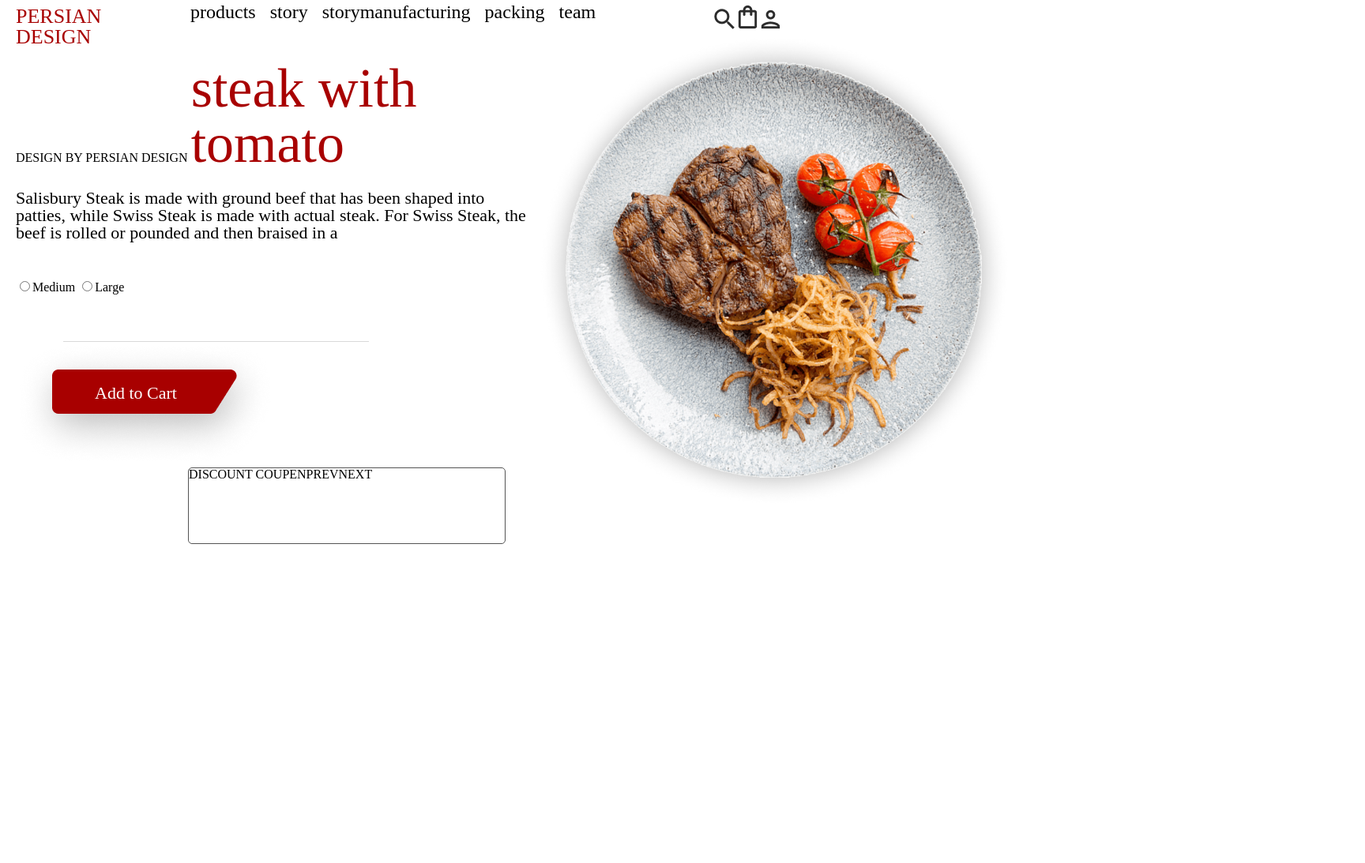
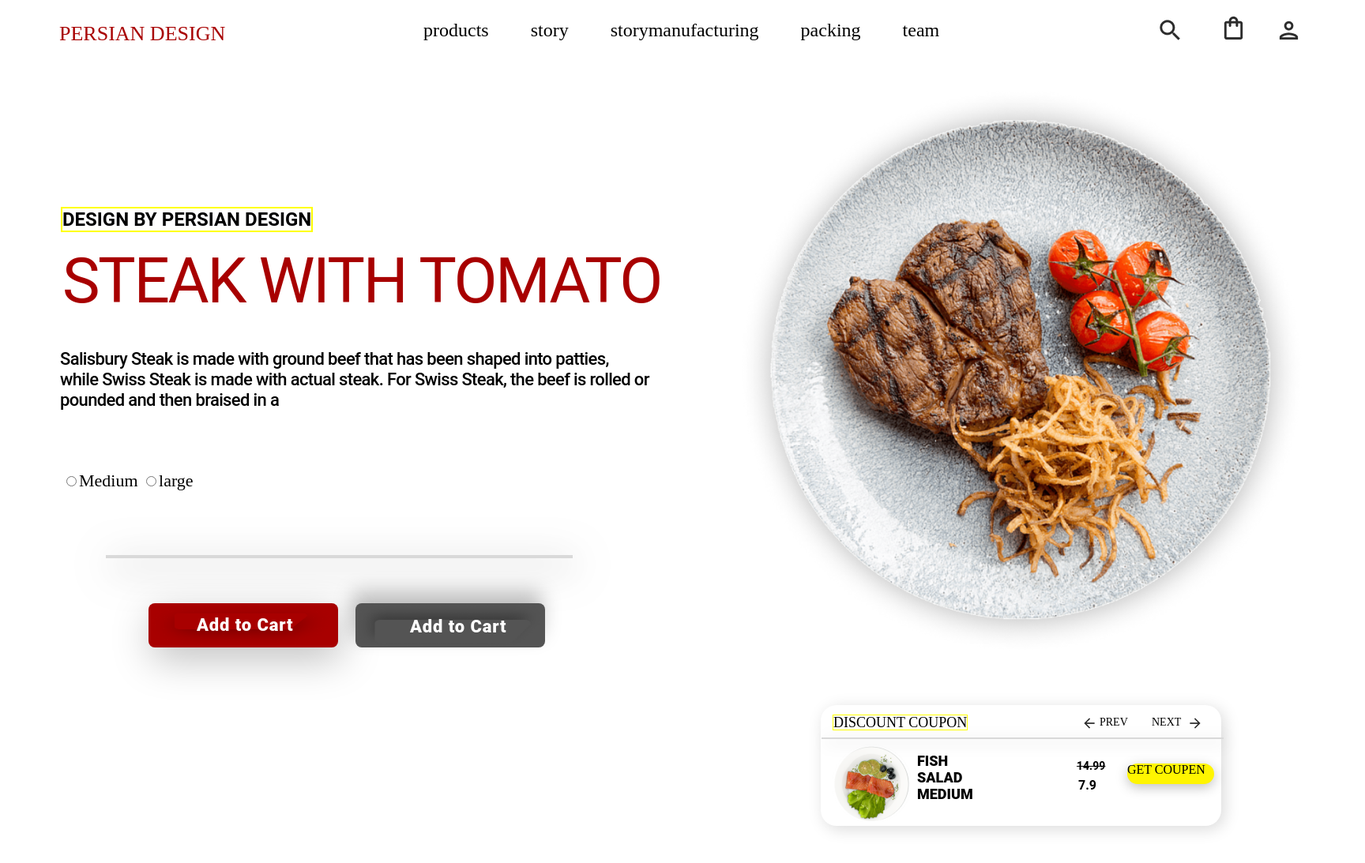
Before and after one commit to dolbika77/restaurant, a plain HTML site: page index.html in a window 1280 px wide. Shown: the part 17-1110 px from the top of the page at 79% size, 1728 px wide, since content can reach past the window. Before the commit the page ends 800 px from the top, so only its background shows below. Drawn offline with Linux system fonts and the light colour scheme.

Commit message:
modified

```diff
--- a/index.html
+++ b/index.html
@@ -11,7 +11,8 @@
   <body>
     <div class="header">
       <div class="container">
-        <span class="design">PERSIAN DESIGN</span>
+        <span class="design"> PERSIAN DESIGN </span>
+        <div class="menu">
           <ul>
             <li>products</li>
             <li>story</li>
@@ -19,37 +20,56 @@
             <li>packing</li>
             <li>team</li>
           </ul>
+        </div>
         <div class="icons">
-          <img src="/icons/search.png" alt="image" />
-          <img src="/icons/story.png" alt="image" />
-          <img src="/icons/Vector (1).png" alt="image" />
+          <img src="/icons/search.png" alt="image" class="search" />
+          <img src="/icons/story.png" alt="image" class="story" />
+          <img src="/icons/Vector (1).png" alt="image" class="vector" />
         </div>
       </div>
-
-      <div class="body">
-        <img class="pic" src="/icons/pic1.png" alt="image" />
-        <span class="chef">DESIGN BY PERSIAN DESIGN</span>
+    </div>
+    <div class="offer">
+      <img src="/icons/pic1.png" alt="image" class="pic" />
+      <span class="com"
+        >Design by persian design
+        <br />
         <span class="steak">steak with tomato</span>
-        <p>
+      </span>
+      <p class="desc">
         Salisbury Steak is made with ground beef that has been shaped into
         patties, while Swiss Steak is made with actual steak. For Swiss Steak,
         the beef is rolled or pounded and then braised in a
       </p>
-        <input type="radio" name="choose" />Medium
-        <input type="radio" name="choose" />Large
-        <div class="row"></div>
-        <div class="addcart">
-          <img src="/icons/red.png" alt="" />
-
-          <h1>Add to Cart</h1>
+      <div class="rad">
+        <input type="radio" name="size" />Medium
+        <input type="radio" name="size" />large
       </div>
-        <!-- <div class="booking">
-          <img src="/icons/dark.png" alt="" />
-        </div> -->
+      <div class="break"></div>
+      <div>
+        <img src="/icons/red.png" alt="" class="atc" />
+        <span class="adding">Add to Cart</span>
+      </div>
+      <div>
+        <img src="/icons/dark.png" alt="" class="book" />
+        <span class="booking">Add to Cart</span>
+      </div>
+    </div>
+    <div class="footer">
       <div class="discount">
-          <span>DISCOUNT COUPEN</span>
-          <span class="discinfo">PREV</span>
-          <span class="discinfo">NEXT</span>
+        <span class="coup">DISCOUNT COUPON</span>
+        <img src="/icons/left.png" alt="" class="left" /><span class="prev"
+          >PREV</span
+        >
+        <img src="/icons/right.png" alt="" class="right" /><span class="next"
+          >NEXT</span
+        >
+        <div class="br2"></div>
+        <div class="cont">
+          <img src="/icons/littleimg.png" alt="" class="littleimg" />
+          <span class="fish">Fish salad Medium</span>
+          <span class="price"><del>14.99</del></span>
+          <span class="nprice">7.9</span>
+          <div class="getcoupen">GET COUPEN</div>
         </div>
       </div>
     </div>
--- a/style.css
+++ b/style.css
@@ -1,97 +1,317 @@
 body {
-  background-color: #ffffff;
-  width: 100%;
-  height: auto;
-}
-.header {
-  display: inline-block;
-  margin-left: 20px;
-}
+  position: relative;
+  width: 1728px;
+  height: 1117px;
 
-.container {
-  display: flex;
-  align-items: center;
-  margin-top: 20px;
+  background: #ffffff;
 }
 .design {
+  position: relative;
+  height: 30px;
   width: 207px;
-  height: 30px;
+  left: 75px;
+  top: 47px;
   font-size: 26px;
   color: #a80000;
 }
+.menu {
+  text-align: center;
+}
+ul {
+  display: flex;
+  position: absolute;
+  width: 649px;
+  height: 39px;
+  left: 473px;
+  top: 43px;
+
+  margin-left: 10px;
+}
 
 li {
-  width: auto;
-  height: 39px;
-  display: inline-block;
-  margin-left: 14px;
+  margin-left: 53px;
   font-size: 24px;
 }
 .icons {
-  display: inline-block;
-  margin-left: 150px;
+  position: absolute;
+  width: 195px;
+  height: 45px;
+  left: 1458px;
+  top: 37px;
+  margin-left: 10px;
 }
-.chef {
-  display: inline-block;
-  margin-top: 150px;
+.story {
+  margin-left: 51px;
+  margin-right: 41px;
 }
-.steak {
-  display: inline-block;
-  width: 400px;
-  font-size: 70px;
+.pic {
+  float: right;
+  position: absolute;
+  width: 721px;
+  height: 721px;
+  left: 932px;
+  top: 125px;
+}
+.com {
+  position: absolute;
+  left: 77px;
+  top: 279px;
+  border: 2px solid yellow;
+  font-family: "Roboto";
+  font-style: normal;
+  font-weight: 600;
+  font-size: 24px;
+  line-height: 28px;
+  text-transform: uppercase;
+  color: #000000;
+}
+span.steak {
+  position: absolute;
+  width: 795px;
+  height: 129px;
+
+  /* font-family: "Port Lligat Slab"; */
+  font-style: normal;
+  font-weight: 400;
+  font-size: 80px;
+  line-height: 129px;
+  /* identical to box height */
+
+  letter-spacing: -0.03em;
+
   color: #a80000;
 }
-.description {
-  margin-top: 23px;
-  width: 300px;
-  height: auto;
+.desc {
+  position: absolute;
+  width: 747px;
+  height: 82px;
+  left: 76px;
+  top: 459px;
+
+  font-family: "Roboto";
+  font-style: normal;
+  font-weight: 500;
+  font-size: 22px;
+  line-height: 26px;
+  letter-spacing: -0.03em;
+
+  color: #000000;
+}
+.rad {
+  position: absolute;
+  width: 249px;
+  height: 31px;
+  left: 79px;
+  top: 615px;
   font-size: 22px;
 }
-.pic {
-  width: 600px;
-  height: 600px;
-  float: right;
+.break {
+  position: absolute;
+  width: 587px;
+  height: 0px;
+  left: 134px;
+  top: 720px;
+
+  border: 2px solid #d9d9d9;
+  box-shadow: 4px 10px 50px rgba(0, 0, 0, 0.6);
+}
+.atc {
+  position: absolute;
+  width: 240px;
+  height: 56px;
+  left: 188px;
+  top: 781px;
+
+  background: #a80000;
+  box-shadow: 4px 15px 50px rgba(0, 0, 0, 0.25);
+  border-radius: 8px;
+}
+.adding {
+  position: absolute;
+  display: inline-block;
+  width: 126px;
+  height: 26px;
+  left: 249px;
+  top: 796px;
+
+  font-family: "Roboto";
+  font-style: normal;
+  font-weight: 800;
+  font-size: 22px;
+  line-height: 26px;
+  /* identical to box height */
+
+  letter-spacing: 0.04em;
+
+  color: #ffffff;
+}
+.book {
+  position: absolute;
+
+  width: 240px;
+  height: 56px;
+  left: 450px;
+  top: 781px;
+
+  background: #545454;
+  box-shadow: 4px 15px 25px rgba(0, 0, 0, 0.25);
+  border-radius: 8px;
+  transform: rotate(-180deg);
+}
+.booking {
+  position: absolute;
+  display: inline-block;
+  width: 137px;
+  height: 26px;
+  left: 519px;
+  top: 798px;
+  font-family: "Roboto";
+  font-style: normal;
+  font-weight: 800;
+  font-size: 22px;
+  line-height: 26px;
+  /* identical to box height */
+  letter-spacing: 0.04em;
+  color: #ffffff;
+}
+.footer {
+  position: absolute;
+  width: 507px;
+  height: 153px;
+  left: 1039px;
+  top: 910px;
+  background: #ffffff;
+  box-shadow: 4px 4px 20px rgba(0, 0, 0, 0.15);
+  border-radius: 20px;
+}
+/* .discount {
+  position: absolute;
+  width: 163px;
+  height: 21px;
+  left: 15px;
+  top: 12px;
+
+  font-family: "Roboto";
+  font-style: normal;
+  font-weight: 700;
+  font-size: 18px;
+  line-height: 21px;
+  text-transform: uppercase;
+  color: #000000;
+} */
+.coup {
+  position: absolute;
+  top: 12px;
+  left: 15px;
+  font-size: 18px;
+  border: 1px solid yellow;
+}
+.left {
+  position: absolute;
+  top: 16px;
+  left: 333px;
+}
+.right {
+  position: absolute;
+  top: 16px;
+  left: 467px;
 }
 
-p {
-  margin-top: 23px;
-  font-size: 22px;
+.prev,
+.next {
+  font-size: 14px;
 }
-input {
-  margin-top: 50px;
-  font-size: 22px;
+.prev {
+  position: absolute;
+  top: 15px;
+  left: 353px;
 }
-.row {
-  margin-top: 60px;
-  margin-left: 60px;
-  width: 387px;
-  height: 1px;
-  background-color: #d9d9d9;
+.next {
+  position: absolute;
+  top: 15px;
+  left: 419px;
 }
-.addtocart {
-  display: inline-block;
-  /* position: absolute; */
+.br2 {
+  position: absolute;
+  width: 507px;
+  height: 0px;
+  left: 1px;
+  top: 41px;
+
+  border: 1px solid #d9d9d9;
+  box-shadow: 4px 4px 20px rgba(0, 0, 0, 0.25);
 }
-/* .booking {
-  display: inline-block;
-  margin-left: 300px;
-  margin-top: -400px;
-} */
-h1 {
+.littleimg {
   position: absolute;
-  margin-top: -105px;
-  margin-left: 100px;
-  color: black;
-  font-size: 22px;
-  color: white;
+  display: inline;
+  width: 99px;
+  height: 99px;
+  left: 15px;
+  top: 49px;
 }
-.discount {
-  display: flex;
-  margin-bottom: 54px;
-  margin-right: 40px;
-  width: 400px;
-  height: 95px;
-  border: 1px solid #545454;
-  border-radius: 5px;
-  float: right;
+
+.fish {
+  position: absolute;
+
+  width: 101px;
+  height: 21px;
+  left: 122px;
+  top: 60px;
+
+  font-family: "Roboto";
+  font-style: normal;
+  font-weight: 800;
+  font-size: 18px;
+  line-height: 21px;
+  /* identical to box height */
+
+  text-transform: uppercase;
+
+  color: #000000;
 }
+.price {
+  position: absolute;
+  width: 45px;
+  height: 16px;
+  left: 324px;
+  top: 69px;
+
+  font-family: "Roboto";
+  font-style: normal;
+  font-weight: 700;
+  font-size: 14px;
+  line-height: 16px;
+  text-decoration-line: line-through;
+  text-transform: uppercase;
+
+  color: #000000;
+}
+.nprice {
+  position: absolute;
+  width: 42px;
+  height: 19px;
+  left: 326px;
+  top: 92px;
+
+  font-family: "Roboto";
+  font-style: normal;
+  font-weight: 700;
+  font-size: 16px;
+  line-height: 19px;
+  /* identical to box height */
+
+  text-transform: uppercase;
+
+  color: #000000;
+}
+.getcoupen {
+  position: absolute;
+  width: 110px;
+  height: 26px;
+  left: 388px;
+  top: 74px;
+
+  background: #fff500;
+  box-shadow: 0px 4px 15px rgba(0, 0, 0, 0.25);
+  border-radius: 25px;
+}
```
Also changed, not shown: icons/left.png (added), icons/littleimg.png (added), icons/right.png (added). Lines whose indentation alone changed are shown as unchanged.
